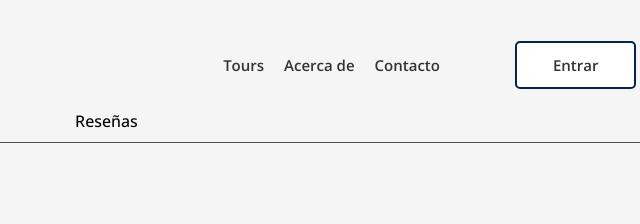
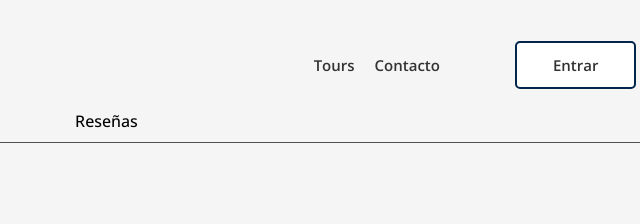
Before and after one commit to ezzADJG/proyecto_web, a website: page public/tour.html in a window 1280 px wide. Shown: the top 224 px of the page, 445-1085 px from the left. Drawn offline with nearby package versions, Linux system fonts and the light colour scheme.

Commit message:
link eliminado

```diff
--- a/public/tour.html
+++ b/public/tour.html
@@ -31,9 +31,6 @@
         <ul>
           <li>
             <a href="catalogo.html">Tours</a>
-          </li>
-          <li>
-            <a href="about.html">Acerca de</a>
           </li>
           <li>
             <a href="contacto.html">Contacto</a>
```
